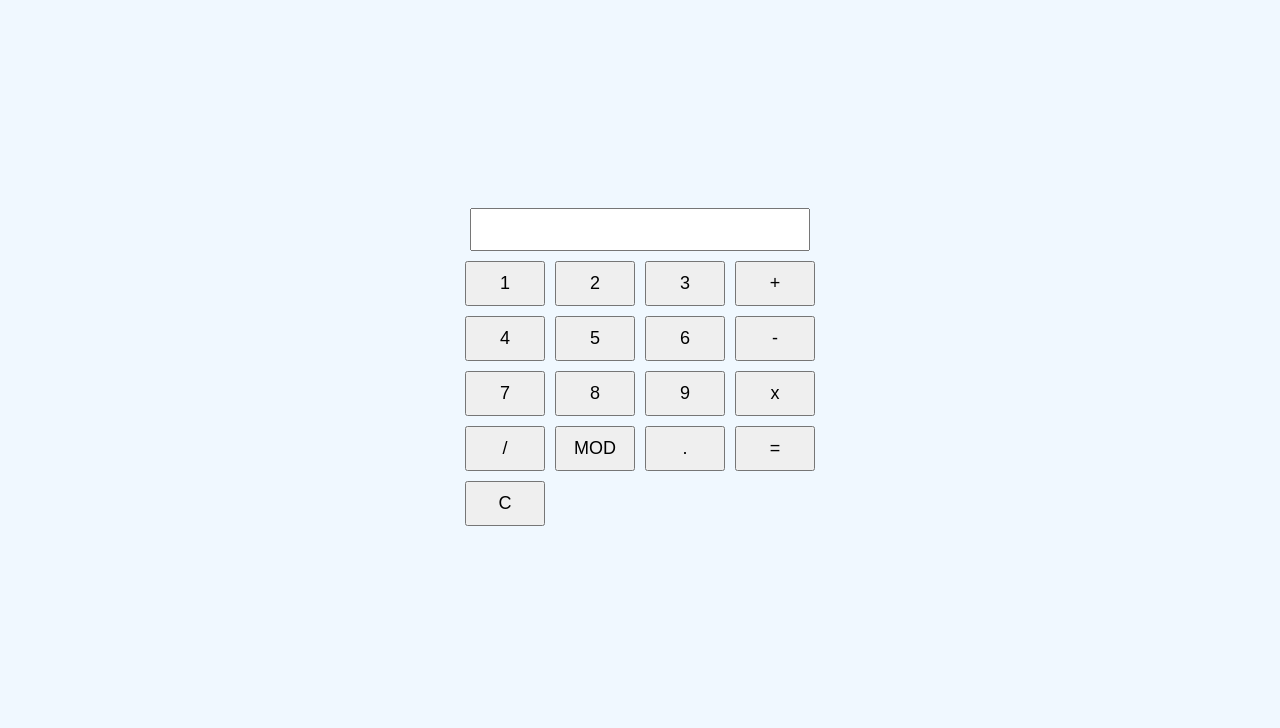
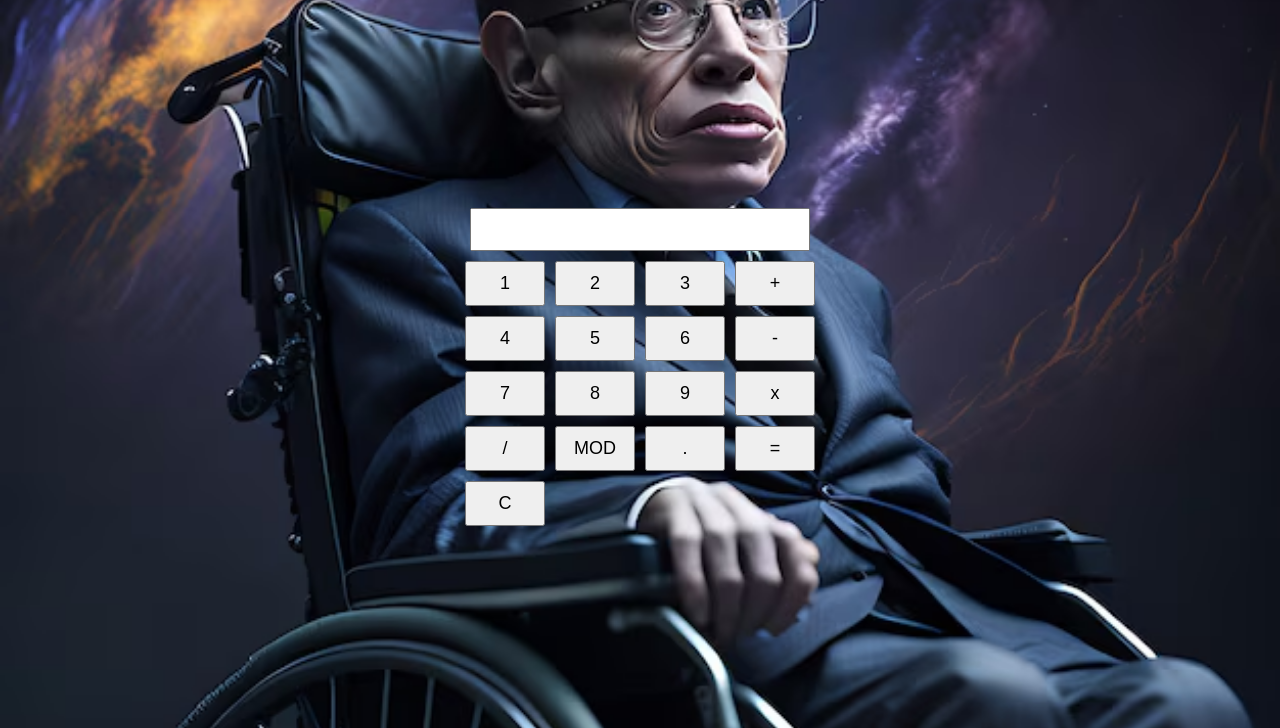
Before and after one commit to ashhub7/Luh-calc, a plain HTML site: page index.html in a window 1280 px wide. Shown: the part 72-800 px from the top of the page. Drawn offline with Linux system fonts and the light colour scheme.

Commit message:
Update index.html

```diff
--- a/index.html
+++ b/index.html
@@ -13,7 +13,7 @@
         flex-direction: column;
         align-items: center;
         background-color: aliceblue;
-        background-image: url(WIN_20251013_09_43_11_Pro.jpg);
+        background-image: url(stephen-hawking_1011848-4679.jpg);
         background-size: cover;
         background-position: center;
       }
```
